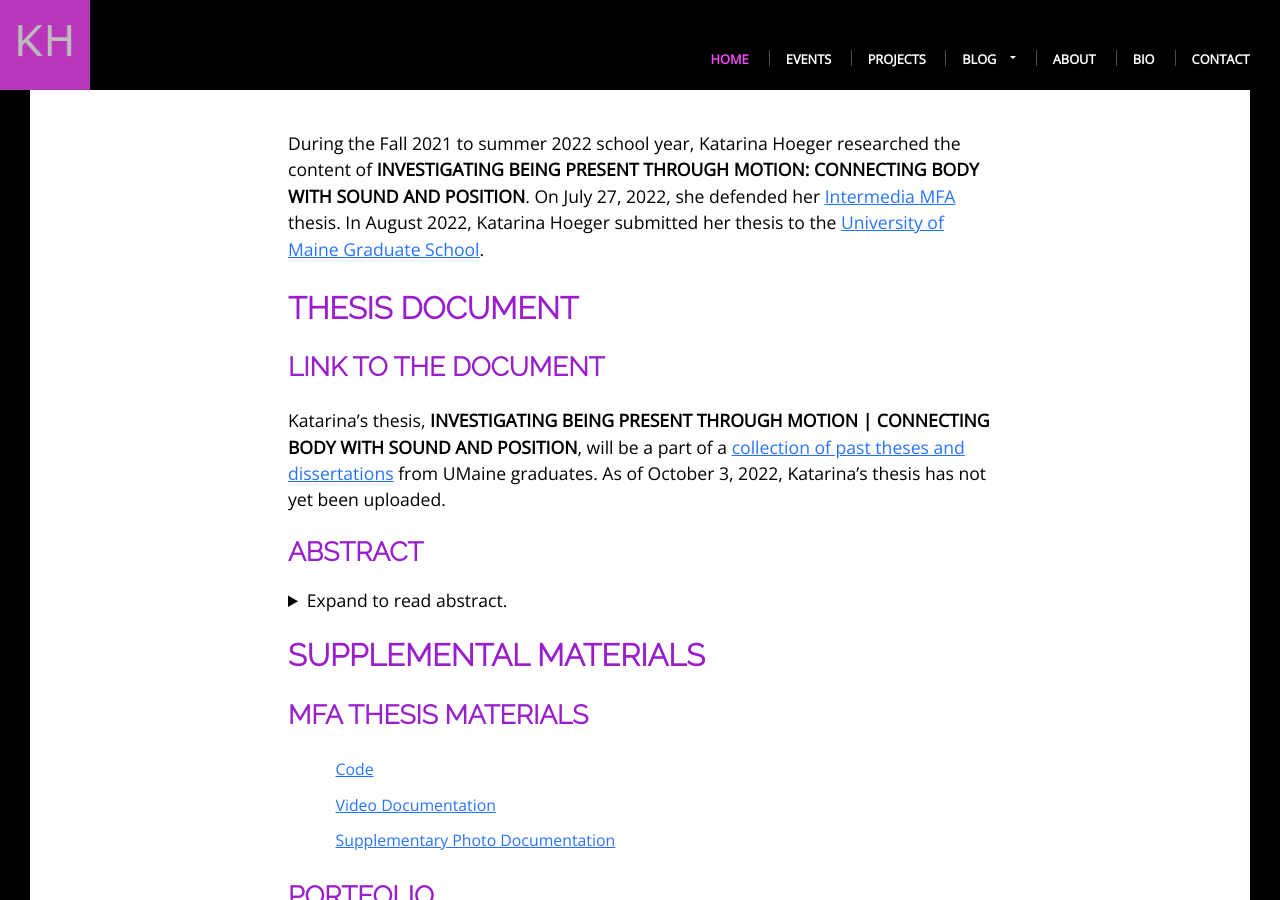
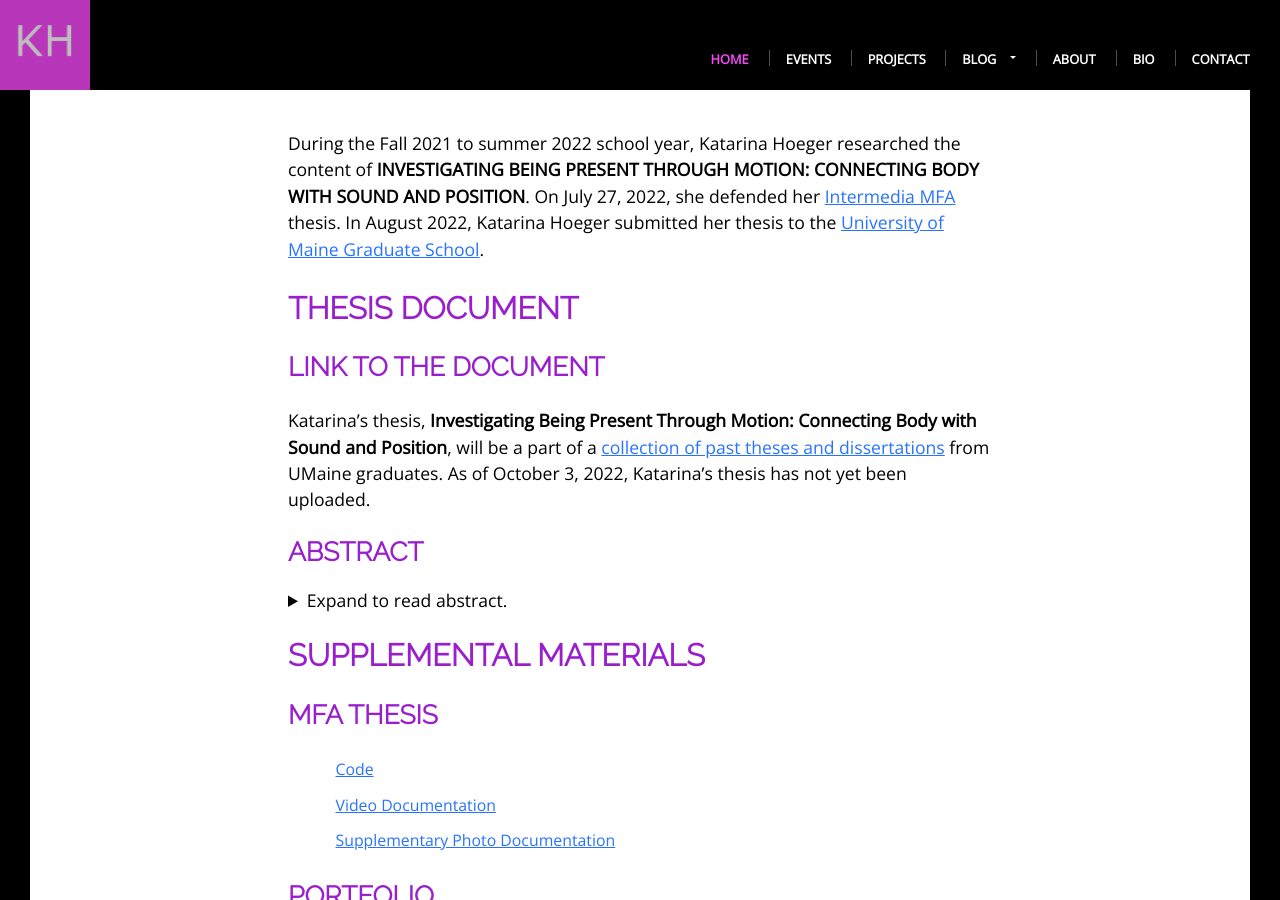
Before and after one commit to khoeger/khoeger.github.io, a Jekyll site: the page built from mfa-thesis/mfathesis.md, in a window 1280 px wide and 900 px high. Built offline with Jekyll 4.4.1, drawn with Linux system fonts in a browser that asks for light colours; our own code applies the rules of GitHub Pages for plain Markdown files.

Commit message:
Change wording

```diff
--- a/mfa-thesis/mfathesis.md
+++ b/mfa-thesis/mfathesis.md
@@ -4,7 +4,7 @@ During the Fall 2021 to summer 2022 school year, Katarina Hoeger researched the
 
 ## thesis document
 ### link to the document
-Katarina's thesis, **INVESTIGATING BEING PRESENT THROUGH MOTION | CONNECTING BODY WITH SOUND AND POSITION**, will be a part of a [collection of past theses and dissertations](https://digitalcommons.library.umaine.edu/etd/) from UMaine graduates. As of October 3, 2022, Katarina's thesis has not yet been uploaded.
+Katarina's thesis, **Investigating Being Present Through Motion: Connecting Body with Sound and Position**, will be a part of a [collection of past theses and dissertations](https://digitalcommons.library.umaine.edu/etd/) from UMaine graduates. As of October 3, 2022, Katarina's thesis has not yet been uploaded.
 
 ### abstract
 <details>
@@ -28,7 +28,7 @@ Through physical motion, this work provided an alternative understanding of bein
 </details>
 ## Supplemental Materials
 
-### MFA Thesis Materials
+### MFA Thesis
 - [Code](https://github.com/khoeger/allMaxPatches/tree/main/tapeDeck/LordHall_Final)
 - [Video Documentation](https://vimeo.com/725054121)
 - [Supplementary Photo Documentation](https://photos.app.goo.gl/VjnUDupm3HcF2vyK9)
```
